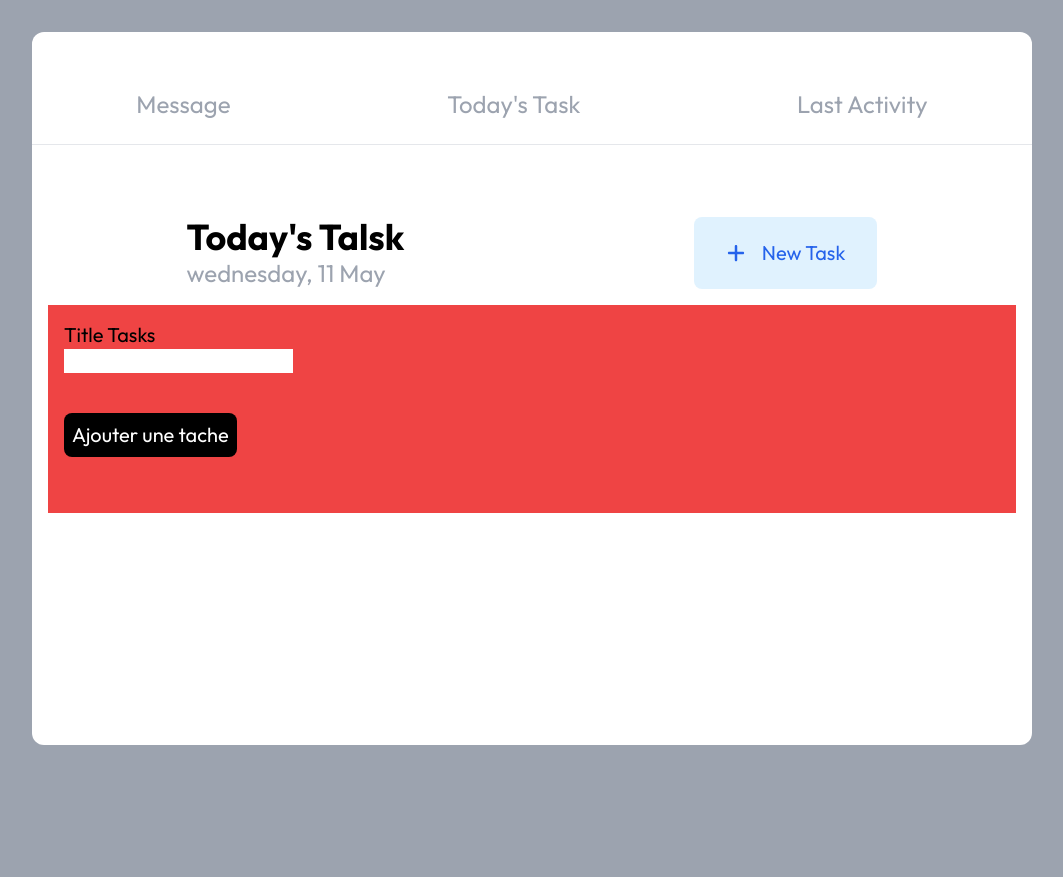
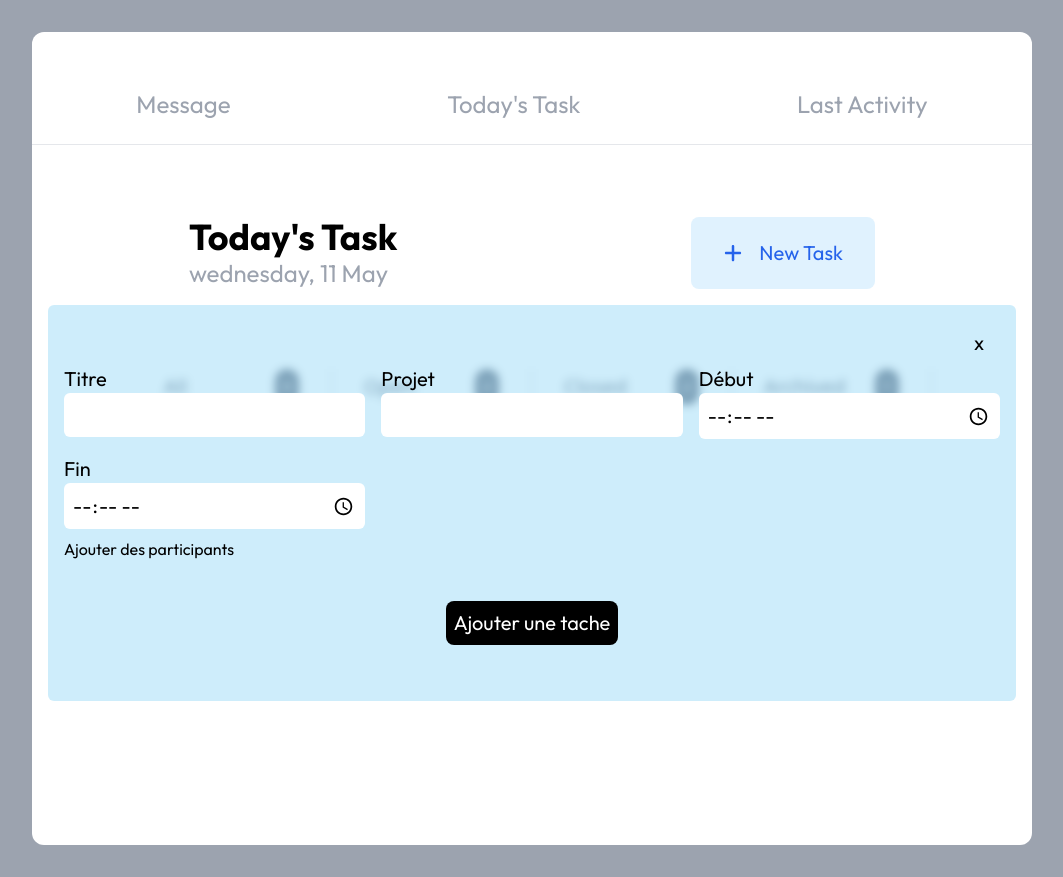
Before and after one commit to EmmanuelMbarga/testGenuka, a Next.js app: page / in a window 1280 px wide. Both pictures are taken after a click on the element "New Task". Shown: the whole page, without its empty margins (108-1171 px from the left). Before the commit the page ends 800 px from the top, so only its background shows below. Built offline with nearby package versions, Linux system fonts and the light colour scheme; a web font is replaced by a local one.

Commit message:
ajout des styles dans les feuilles css

```diff
--- a/components/TaskToday/bodyTalskElemnt/containerTitle.js
+++ b/components/TaskToday/bodyTalskElemnt/containerTitle.js
@@ -7,7 +7,7 @@ export default function ContainerTitle() {
 
   return (
     <div>
-      <h1 className={`${Style.textTitelTask}`}>today's talsk</h1>
+      <h1 className={`${Style.textTitelTask}`}>today's task</h1>
       <h2 className={`${Style.subTitleTask}`}>wednesday, 11 May</h2>
     </div>
   );
--- a/components/TaskToday/conteinerTask.js
+++ b/components/TaskToday/conteinerTask.js
@@ -5,18 +5,78 @@ import TaskList from "@/containers/taskelemnt/taskList";
 import TaskAdd from "../containerAddTask/taskAdd";
 
 export default function ContainerTask() {
-  const [boxTask,setBoxTask]=useState(false)
-  const [tableau,setTableau]=useState([])
+  const [boxTask, setBoxTask] = useState(false);
+  const [titletask, setTitletask] = useState("");
+  const [titleprojet, setTitleprojet] = useState("");
+  const [timeOpen, setTimeOpen] = useState("");
+  const [timeClosed, setTimeClosed] = useState("");
+  const [tableau, setTableau] = useState([]);
 
-  const handlerClick=()=>{
-    setBoxTask(!boxTask)
-  }
+  const handlerChangeTitleFunc = (e) => {
+    setTitletask(e.target.value);
+  };
+  const handlerChangeProjet = (e) => {
+    setTitleprojet(e.target.value);
+  };
+  const handlerChangeOpen = (e) => {
+    setTimeOpen(e.target.value);
+  };
+  const handlerChangeClosed = (e) => {
+    setTimeClosed(e.target.value);
+  };
+  const handlerclicked = (e) => {
+    setTableau((task) => {
+      return [
+        ...task,
+        {
+          id: task.length + 1,
+          title: titletask,
+          projet: titleprojet,
+          Start: timeOpen,
+          Closed: timeClosed,
+        },
+      ];
+    });
+    setTitletask("");
+    setTitleprojet("");
+    setTimeOpen("");
+    setTimeClosed("");
+  };
+
+  const handlerClick = () => {
+    setBoxTask(!boxTask);
+  };
+  console.log(tableau.length);
+
   return (
     <div className="relative">
       <Bodytask1 HandlerFun={handlerClick} />
-      <TaskAdd BoxTask={boxTask}/>
-      <NavStatusTask />
-      {/* <TaskList/> */}
+      <TaskAdd
+        BoxTask={boxTask}
+        TitleTask={titletask}
+        TitleProjet={titleprojet}
+        TimeStart={timeOpen}
+        TimeClosed={timeClosed}
+        HandlerFuncTitle={handlerChangeTitleFunc}
+        HandlerFuncProjet={handlerChangeProjet}
+        HandlerFuncStart={handlerChangeOpen}
+        HandlerFuncTitleClosed={handlerChangeClosed}
+        HandlerFunAddTask={handlerclicked}
+        HandlerFun={handlerClick}
+      />
+      <NavStatusTask Tableau={tableau} />
+      <ul className={tableau.length ? "overflow-y-scroll h-80" : "h-80"}>
+        {tableau.map((task) => (
+          <div key={task.id}>
+            <TaskList
+              title={task.title}
+              projet={task.projet}
+              Start={task.Start}
+              Closed={task.Closed}
+            />
+          </div>
+        ))}
+      </ul>
     </div>
   );
 }
--- a/components/TaskToday/navStatus/btnstatus.js
+++ b/components/TaskToday/navStatus/btnstatus.js
@@ -7,7 +7,7 @@ export default function BtnstatusTask(props) {
         {props.title}
       </button>
       <span className="bg-gray-400 rounded-full text-sm text-white p-2 ml-2 mobil:ml-2 mobil:text-sm MiniPortable:text-xs ">
-        {props.number}
+        {props.number.length}
       </span>
     </div>
   );
--- a/components/TaskToday/navStatusTask.js
+++ b/components/TaskToday/navStatusTask.js
@@ -1,10 +1,10 @@
 import React from "react";
 import BtnstatusTask from "./navStatus/btnstatus";
 
-export default function NavStatusTask() {
+export default function NavStatusTask(props) {
   return (
     <nav className="grid grid-cols-4 mobil:grid-cols-3 MiniPortable:grid-cols-1 transition mobil:mx-2 max-w-[800px] m-auto my-20">
-        <BtnstatusTask title="all" number="35"/>
+        <BtnstatusTask title="all" number={props.Tableau}/>
         <BtnstatusTask title="open" number="14"/>
         <BtnstatusTask title="closed" number="19"/>
         <BtnstatusTask title="archived" number="2"/>
--- a/components/containerAddTask/taskAdd.js
+++ b/components/containerAddTask/taskAdd.js
@@ -1,34 +1,99 @@
 import React, { useState } from "react";
+import Style from "../../styles/talskDay.module.css";
 
 export default function TaskAdd(props) {
-    const [titletask,setTitletask]=useState("")
-
-
-    const handlerChange=(e)=>{
-        setTitletask(e.target.value)
-    }
+  const handlerSubmit = (e) => {
+    e.preventDefault();
+  };
   return (
     <div>
       {props.BoxTask && (
         <div
           className={
             props.BoxTask &&
-            "bg-red-500 absolute w-full font-Outfit p-4 my-4 translate-y-0 transition"
+            "bg-sky-500 backdrop-blur-sm bg-opacity-20 absolute w-full rounded-md font-Outfit p-4 my-4 translate-y-0 transition"
           }
         >
-          <form>
+          <div className="flex justify-end">
+            <button
+              onClick={props.HandlerFun}
+              className="text-xl py-2 px-4 rounded-md transition hover:bg-red-500 hover:text-white hover:border-white hover:transition"
+            >
+              x
+            </button>
+          </div>
+
+          <form onSubmit={handlerSubmit} className="">
+            <div className="grid grid-cols-3 w-fit gap-4 MiniPortable:grid-cols-1 mobil:grid-cols-1">
+              <div>
+                <label htmlFor="tasks" className={`${Style.formtasklabel}`}>
+                  Titre
+                </label>
+                <br />
+                <input
+                  type="text"
+                  id="task"
+                  name="tasks"
+                  value={props.TitleTask}
+                  onChange={props.HandlerFuncTitle}
+                  className={`${Style.formStaskInput}`}
+                ></input>
+              </div>
+
+              <div>
+                <label htmlFor="projet" className="capitalize text-xl">
+                  projet
+                </label>
+                <br />
+                <input
+                  type="text"
+                  id="projet"
+                  name="tprojet"
+                  value={props.TitleProjet}
+                  onChange={props.HandlerFuncProjet}
+                  className={`${Style.formStaskInput}`}
+                ></input>
+              </div>
+
+              <div>
+                <label htmlFor="horaireDebut" className="capitalize text-xl">
+                  début
+                </label>
+                <br />
+                <input
+                  type="time"
+                  id="horaireDebut"
+                  name="horaireDebut"
+                  value={props.TimeStart}
+                  onChange={props.HandlerFuncStart}
+                  className={`${Style.formStaskInput}`}
+                ></input>
+              </div>
+
+              <div>
+                <label htmlFor="horaireDebut" className="capitalize text-xl">
+                  fin
+                </label>
+                <br />
+                <input
+                  type="time"
+                  id="horaireDebut"
+                  name="horaireDebut"
+                  value={props.TimeClosed}
+                  onChange={props.HandlerFuncTitleClosed}
+                  className={`${Style.formStaskInput}`}
+                ></input>
+              </div>
+            </div>
             <div>
-              <label htmlFor="tasks" className="capitalize text-xl">
-                title tasks
-              </label>
-              <br />
-              <input type="text" id="task" name="tasks" value={titletask} onChange={handlerChange}></input>
+                <div className="my-2">
+                    <h2>Ajouter des participants</h2>
+                </div>
             </div>
-
-            <div className="my-10">
+            <div className="my-10 flex justify-center">
               <button
-                type="submit"
-                className="bg-black text-white text-xl p-2 rounded-lg"
+                onClick={props.HandlerFunAddTask}
+                className="bg-black text-white text-xl p-2 rounded-lg "
               >
                 Ajouter une tache
               </button>
--- a/containers/taskelemnt/taskList.js
+++ b/containers/taskelemnt/taskList.js
@@ -1,24 +1,25 @@
 import React from 'react'
 import { IoMdCheckmark } from "react-icons/io";
+import Style from "../../styles/talskDay.module.css"
 
-export default function TaskList() {
+export default function TaskList(props) {
   return (
-    <div className="font-Outfit  overflow-y-scroll">
+    <div className="font-Outfit">
         <div>
-          <div className="flex justify-around items-center mobil:px-4 MiniPortable:px-4">
+          <div className={`${Style.taskCard1}`}>
             <div>
-              <h1 className="text-3xl capitalize mobil:text-xl MiniPortable:text-lg line-through">client review & freedback</h1>
-              <h2 className="text-xl capitalize text-gray-400 mt-4 mobil:text-lg mobil:mt-2 MiniPortable:text-sm MiniPortable:mt-2">crypto wallet redesign</h2>
+              <h1 className={`${Style.taskCardtitle}`}>{props.title}</h1>
+              <h2 className={`${Style.taskSubTitle}`}>{props.projet}</h2>
             </div>
-            <div className="w-10 h-10 bg-blue-400 rounded-full flex justify-center items-center">
-              <IoMdCheckmark className="text-2xl text-white" />
+            <div className={`${Style.containerSelecteTaskOn}`}>
+              <IoMdCheckmark className={`${Style.seledtTaskIcon}`} />
             </div>
           </div>
 
           <div className="flex justify-around gap-4 items-center mt-14 mobil:flex-col MiniPortable:flex-col mobil:mt-8">
             <div className="flex gap-4 MiniPortable:px-2">
               <h3  className="text-xl capitalize text-gray-500 MiniPortable:text-lg">today</h3>
-              <span  className="text-lg capitalize text-gray-400 MiniPortable:text-sm">10:00 PM - 11:45 PM</span>
+              <span  className="text-lg capitalize text-gray-400 MiniPortable:text-sm">{props.Start} - {props.Closed}</span>
             </div>
             <div className="flex">
               <div className="bg-red-500 w-14 h-14 rounded-full"></div>
--- a/pages/index.js
+++ b/pages/index.js
@@ -33,7 +33,7 @@ export default function Home() {
   return (
       <div className="max-w-[1000px] my-8 bg-white rounded-xl m-auto mobil:mx-2 MiniPortable:mx-2">
           <NavContainer HandlerClicked={handlerCliked}/>
-          <div className="p-4 h-[600px]">
+          <div className="p-4 h-[700px]">
             {card1 && (<><p className="text-center font-Outfit capitalize text-3xl py-40 text-gray-400">none (0)</p></>)}
             {card2 && (<div><ContainerTask/></div>)}
             {card3 && (<><p className="text-center font-Outfit capitalize text-3xl py-40 text-gray-400 Tablette:text-lg mobil:text-lg MiniPortable:text-sm  ">no Activity to day</p></>)}
--- a/styles/talskDay.module.css
+++ b/styles/talskDay.module.css
@@ -7,3 +7,24 @@
 .subTitleTask{
     @apply text-gray-400 text-2xl mobil:text-base MiniPortable:text-base
 }
+.taskCard1{
+    @apply flex justify-around items-center mobil:px-4 MiniPortable:px-4
+}
+.taskCardtitle{
+    @apply text-3xl capitalize mobil:text-xl MiniPortable:text-lg line-through
+}
+.taskSubTitle{
+    @apply text-xl capitalize text-gray-400 mt-4 mobil:text-lg mobil:mt-2 MiniPortable:text-sm MiniPortable:mt-2
+}
+.containerSelecteTaskOn{
+    @apply w-10 h-10 bg-blue-400 rounded-full flex justify-center items-center
+}
+.seledtTaskIcon{
+    @apply text-2xl text-white
+}
+.formtasklabel{
+    @apply capitalize text-xl mobil:text-lg MiniPortable:text-sm
+}
+.formStaskInput{
+    @apply text-xl p-2 rounded-md outline-none max-w-[500px] m-auto w-full MiniPortable:p-1
+}
```
